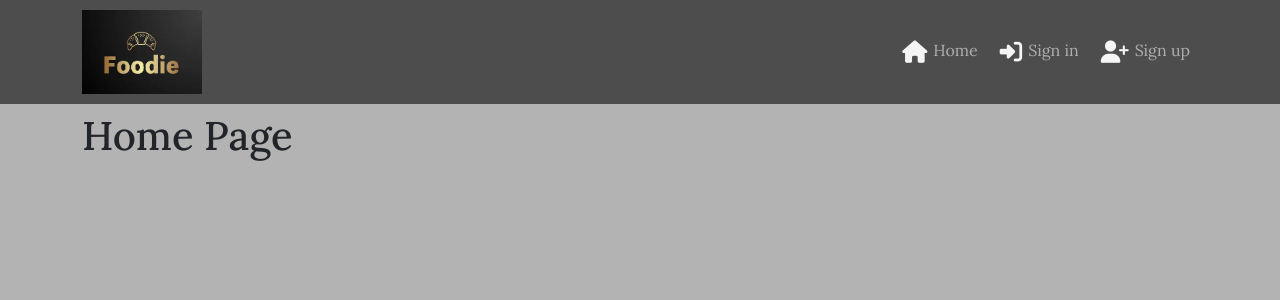
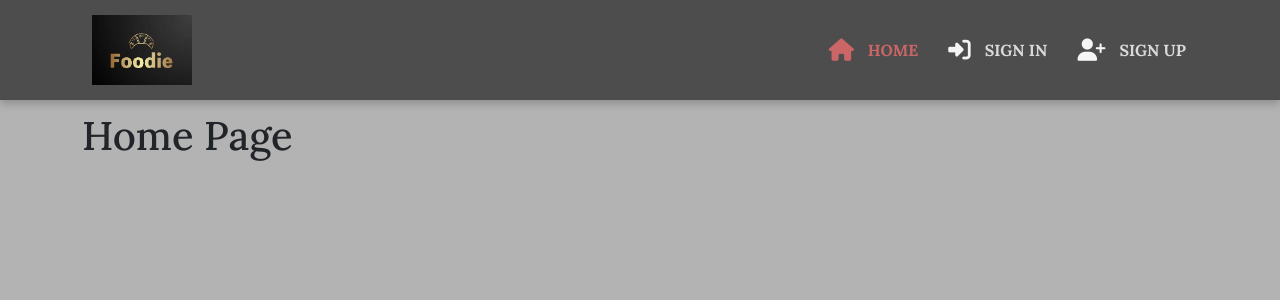
Before and after one commit to Mustafa-Vienna/foodie, a React (Create React App) app: page / in a window 1280 px wide. Shown: the top 300 px of the page. Built offline with nearby package versions, Linux system fonts and the light colour scheme.

Commit message:
Update NavBar, App.js, and styles

```diff
--- a/src/App.js
+++ b/src/App.js
@@ -12,6 +12,7 @@ function App() {
           <Route path="/" element={<h1>Home Page</h1>} />
           <Route path="/signin" element={<h1>Sign in</h1>} />
           <Route path="/signup" element={<h1>Sign up</h1>} />
+          <Route path="*" element={<h1>Page not found!</h1>} />
         </Routes>
       </Container>
       </div>
--- a/src/components/NavBar.js
+++ b/src/components/NavBar.js
@@ -1,6 +1,6 @@
 import React from "react";
 import { Container, Navbar, Nav } from 'react-bootstrap'
-import { Link } from "react-router-dom";
+import { NavLink } from "react-router-dom";
 import styles from '../styles/NavBar.module.css'
 import logo from '../assets/images/logo.webp'
 
@@ -9,18 +9,39 @@ const NavBar = () => {
   return (
       <Navbar expand="md" fixed="top" className={`navbar navbar-expand-lg navbar-dark ${styles.navbarCustom}`}>
       <Container>
+
         {/* Logo with link to Home */}
-        <Navbar.Brand as={Link} to="/">
+        <NavLink to="/" className={styles.navBrand}>
+        <Navbar.Brand>
           <img src={logo} alt="Foodie Logo" className={styles.logo} />
-        </Navbar.Brand>
+        </Navbar.Brand></NavLink>
 
         {/* Navbar Toggle for Mobile View */}
         <Navbar.Toggle aria-controls="basic-navbar-nav" />
         <Navbar.Collapse id="basic-navbar-nav">
-          <Nav className="ms-auto">
-            <Nav.Link as={Link} to="/" className={styles.NavLink}> <i className="fa-solid fa-house"></i>Home</Nav.Link>
-            <Nav.Link as={Link} to="/signin" className={styles.NavLink}> <i className="fa-solid fa-right-to-bracket"></i>Sign in</Nav.Link>
-            <Nav.Link as={Link} to="/signup" className={styles.NavLink}> <i className="fa-solid fa-user-plus"></i>Sign up</Nav.Link>
+          <Nav className="ms-auto text-left">
+
+            <NavLink
+              to="/"
+              activeClassName = {styles.Active}
+              className={({ isActive }) => isActive ? `${styles.navLink} ${styles.Active}` : styles.navLink}>
+              <i className="fa-solid fa-house"></i>Home
+            </NavLink>
+
+            <NavLink
+              to="/signin"
+              activeClassName = {styles.Active}
+              className={({ isActive }) => isActive ? `${styles.navLink} ${styles.Active}` : styles.navLink}>
+              <i className="fa-solid fa-right-to-bracket"></i>Sign in
+            </NavLink>
+
+            <NavLink
+              to="/signup"
+              activeClassName = {styles.Active}
+              className={({ isActive }) => isActive ? `${styles.navLink} ${styles.Active}` : styles.navLink}>
+              <i className="fa-solid fa-user-plus"></i>Sign up
+            </NavLink>
+
           </Nav>
         </Navbar.Collapse>
         </Container>
--- a/src/styles/NavBar.module.css
+++ b/src/styles/NavBar.module.css
@@ -1,11 +1,11 @@
 .navbarCustom {
   background-color: hsl(0, 0%, 30%);
-  box-shadow: 0 4px 8 px rgba(0, 0, 0, 0.2);
+  box-shadow: 0 4px 8px rgba(0, 0, 0, 0.2);
   padding: 5px 0;
 }
 
 .logo {
-  width: 120px;
+  width: 100px;
   height: auto;
   transition: transform 0.3s ease-in-out;
 }
@@ -13,19 +13,35 @@
 .logo:hover {
   transform: scale(1.1);
 }
+.navBrand {
+  display: flex;
+  align-items: center;
+  text-decoration: none;
+  padding: 5px 10px;
+}
 
 .navLink {
+  display: flex;
+  align-items: center;
   font-weight: bold;
   font-size: 1rem;
   color: hsl(0, 0%, 85%);
   text-transform: uppercase;
-  padding: 6px 10px;
+  padding: 8px 12px;
+  gap: 8px;
   transition: color 0.3 ease-in-out;
+  text-decoration: none;
 }
 
-.navLink:hover {
-  color: hsl(0, 0%, 30%);
-  text-decoration: none;
+.navLink:hover,
+.navLink:hover i {
+  color: rgba(75, 75, 219, 0.9);
+}
+
+.Active,
+.Active i {
+  color: rgba(216, 105, 105, 0.9);
+  font-weight: bold;
 }
 
 i {
@@ -35,10 +51,3 @@ i {
   vertical-align: middle;
   transition: color 0.3 ease-in-out;
 }
-
-i:active,
-i:hover {
-  cursor: pointer;
-  transition: color ease-in-out 0.3s;
-  color: rgba(75, 75, 219, 0.9);
-}
```
